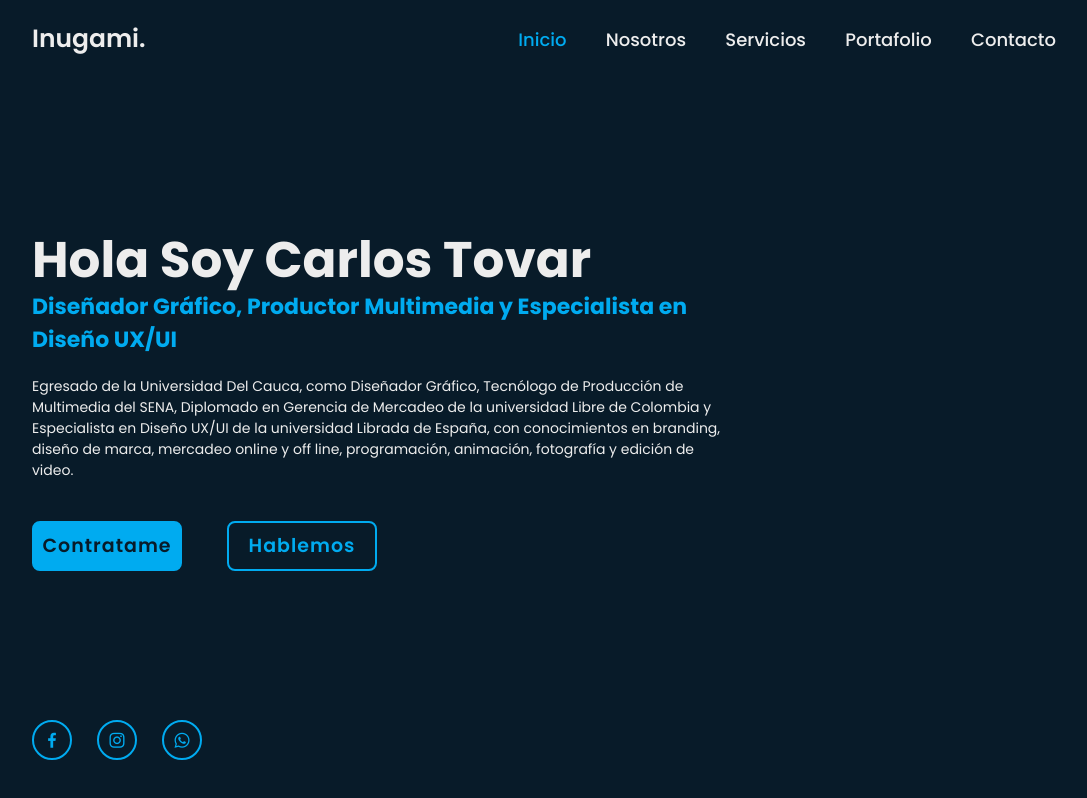
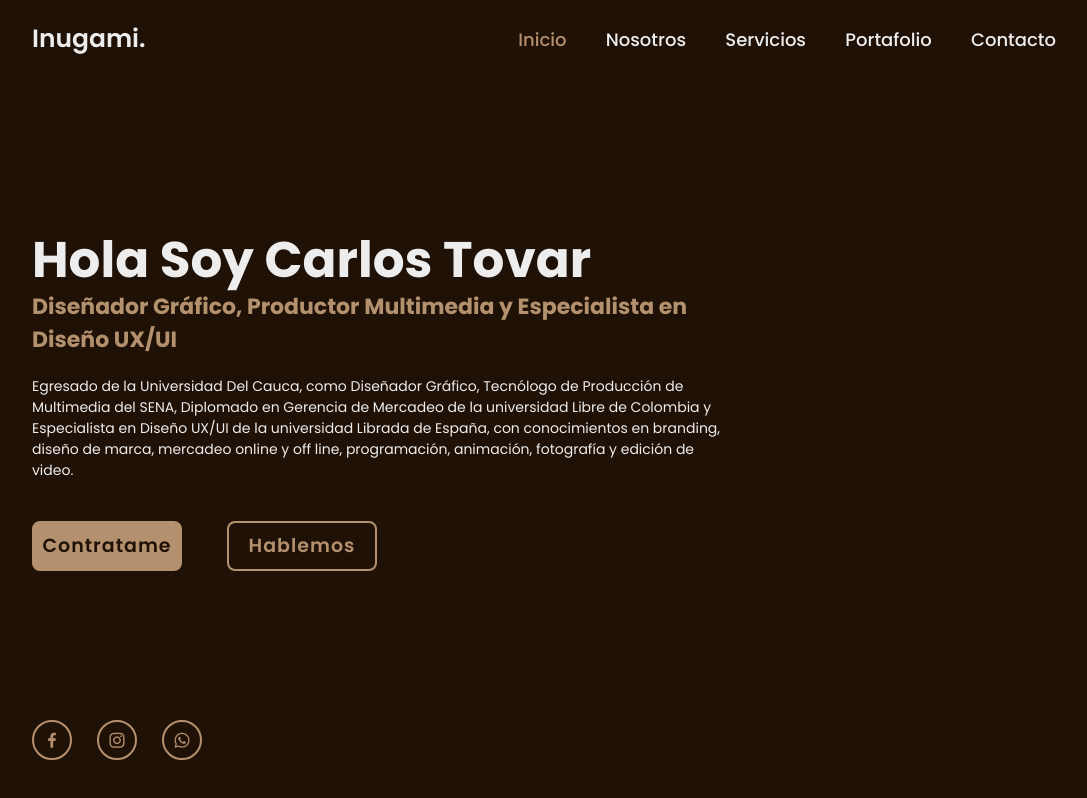
Before and after one commit to InugamiCrow/crow, a plain HTML site: page Portafolio.html in a window 1280 px wide. Shown: the whole page, without its empty margins (96-1183 px from the left). Drawn offline with nearby package versions, Linux system fonts and the light colour scheme.

Commit message:
add porta

```diff
--- a/CSS/portafolio.css
+++ b/CSS/portafolio.css
@@ -7,7 +7,7 @@
     font-family: 'Poppins', sans-serif;
  }
 body {
-    background-color: #081b29;
+    background-color: #201106;
     color: #ededed;
 }
 
@@ -44,7 +44,7 @@ body {
 
 .navbar a:hover,
 .navbar a.active {
-    color: #00abf0;
+    color: #b4916e;
 }
 
 .home {
@@ -67,7 +67,7 @@ body {
 .home-content h3 {
     font-size: 22px;
     font-weight: 700;
-    color: #00abf0;
+    color: #b4916e;
 }
 
 .home-content p {
@@ -91,11 +91,11 @@ body {
     align-items: center;
     width: 150px;
     height: 100%;
-    background: #00abf0;
-    border: 2px solid #00abf0;
+    background: #b4916e;
+    border: 2px solid #b4916e;
     border-radius: 8px;
     font-size: 19px;
-    color: #081b29;
+    color: #201106;
     text-decoration: none;
     font-weight: 600;
     letter-spacing: 1px;
@@ -105,20 +105,20 @@ body {
 }
 
 .btn-box a:hover {
-    color: #00abf0;
+    color: #b4916e;
 }
 
 .btn-box a:nth-child(2) {
     background: transparent;
-    color: #00abf0;
+    color: #b4916e;
 }
 
 .btn-box a:nth-child(2):hover {
-    color: #081b29;
+    color: #201106;
 }
 
 .btn-box a:nth-child(2)::before {
-    background: #00abf0;
+    background: #b4916e;
 
 }
 
@@ -129,7 +129,7 @@ body {
     left: 0;
     width: 0;
     height: 100%;
-    background: #081b29;
+    background: #201106;
     z-index: -1;
     transition: .5s;
 }
@@ -154,17 +154,17 @@ body {
     width: 40px;
     height: 40px;
     background: transparent;
-    border: 2px solid #00abf0;
+    border: 2px solid #b4916e;
     border-radius: 50%;
     font-size: 20px;
-    color: #00abf0;
+    color: #b4916e;
     text-decoration: none;
     z-index: 1;
     overflow: hidden;
     transition: .5s;
 }
 .home-sci a:hover {
-    color: #081b29;
+    color: #201106;
 }
 
 .home-sci a::before {
@@ -174,7 +174,7 @@ body {
     left: 0;
     width: 0;
     height: 100%;
-    background: #00abf0;
+    background: #b4916e;
     z-index: -1;
     transition: .5s;
 }
```
